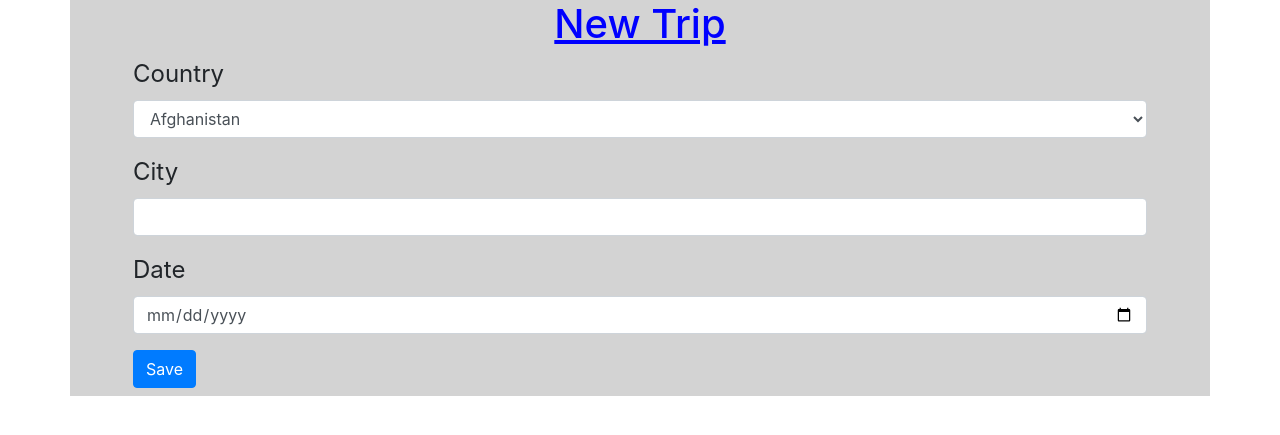
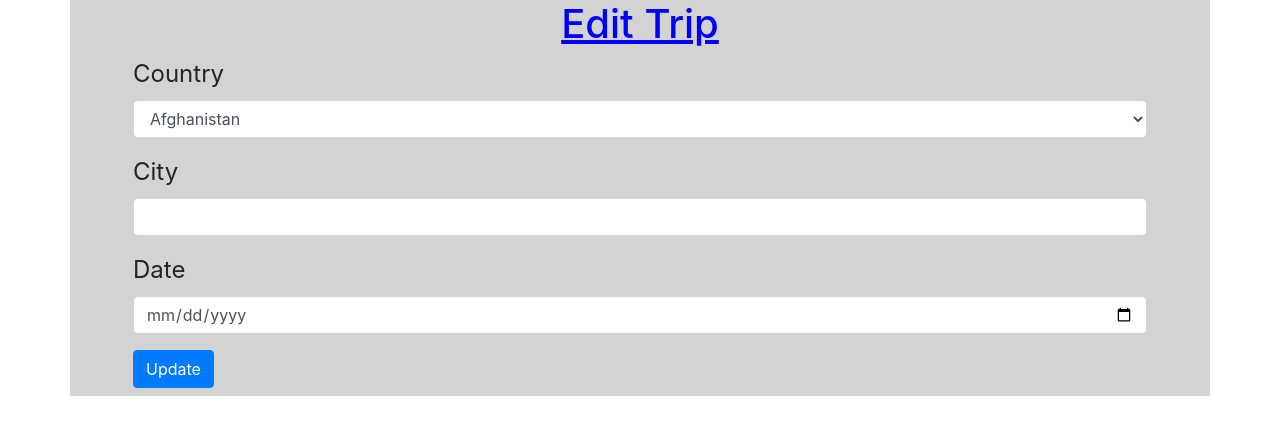
Before and after one commit to KevinChheang/Weather, a Flask app: template Code/templates/add_trip_form.html in a window 1280 px wide. Shown: the part 69-504 px from the top of the page. Run offline with Flask 2, Linux system fonts and the light colour scheme; the template is opened without the code that fills it: values that come from a table or form of the project are taken from there, others are empty; the visitor is signed in with stand-in values (Sample User, id 1); parts of the project's set-up code (start-up, migrations or seed data) failed here and were passed over; some libraries are stand-ins or nearby versions.

Commit message:
minor fix to add/edit trip

```diff
--- a/Code/app.py
+++ b/Code/app.py
@@ -105,6 +105,9 @@ def signup():
 def add_trip(user_id):
     setSession()
 
+    # use this to switch between add/edit trip
+    session["edit"] = False
+
     # check if user login or not
     if "user_id" not in session:
         flash("Please login to gain access.", "info")
@@ -132,6 +135,10 @@ def add_trip(user_id):
 @app.route("/edit-trip/<int:trip_id>", methods=["GET", "POST"])
 def edit_trip(trip_id):
     setSession()
+
+    # use this to switch between add/edit trip
+    session["edit"] = True
+
     trip = UpcomingTrip.query.get_or_404(trip_id)
 
     form = UpcomingTripForm(obj=trip)
--- a/Code/templates/add_trip_form.html
+++ b/Code/templates/add_trip_form.html
@@ -3,7 +3,11 @@
 {% block title %}Add Trip{% endblock %}
 
 {% block content %}
-<h1 class="text-center">New Trip</h1>
+{% if session["edit"] == True %}
+    <h1 class="text-center">Edit Trip</h1>
+{% else %}
+    <h1 class="text-center">New Trip</h1>
+{% endif %}
 <div class="mx-5">
     <form method="POST">
         {{ form.hidden_tag() }}
@@ -18,7 +22,12 @@
             {% endfor %}
         </div>
         {% endfor %}
-        <button class="btn btn-primary mb-2">Save</button>
+
+        {% if session["edit"] == True %}
+            <button class="btn btn-primary mb-2">Update</button>
+        {% else %}
+            <button class="btn btn-primary mb-2">Save</button>
+        {% endif %}
     </form>
 </div>
 
```
